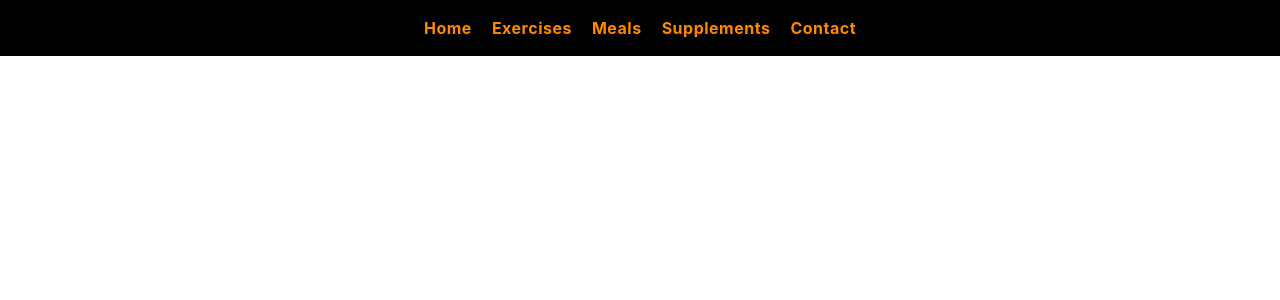
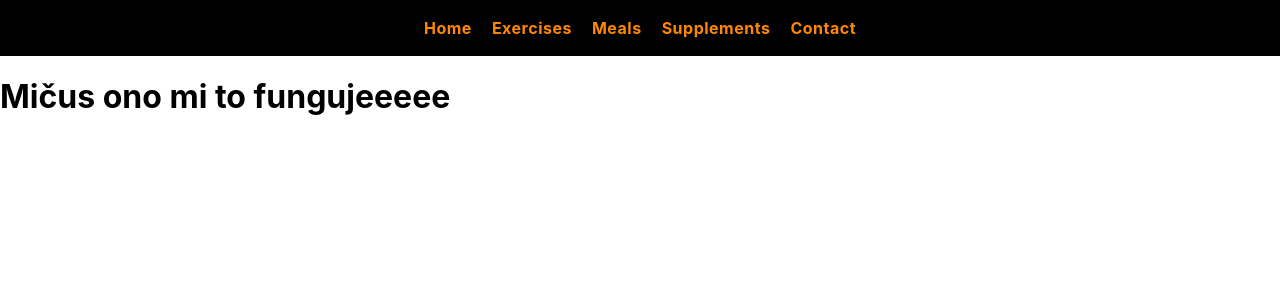
Before and after one commit to Sp0oqY/aws, a React (Create React App) app: page /contact in a window 1280 px wide. Shown: the top 300 px of the page. Built offline with nearby package versions, Linux system fonts and the light colour scheme.

Commit message:
just trying smth v4

```diff
--- a/src/pages/Contact.js
+++ b/src/pages/Contact.js
@@ -6,7 +6,7 @@ export default function Contact() {
     return (
         <div>
             <Header />
-
+            <h1>Mičus ono mi to fungujeeeee</h1>
         </div>
     )
 }
```
